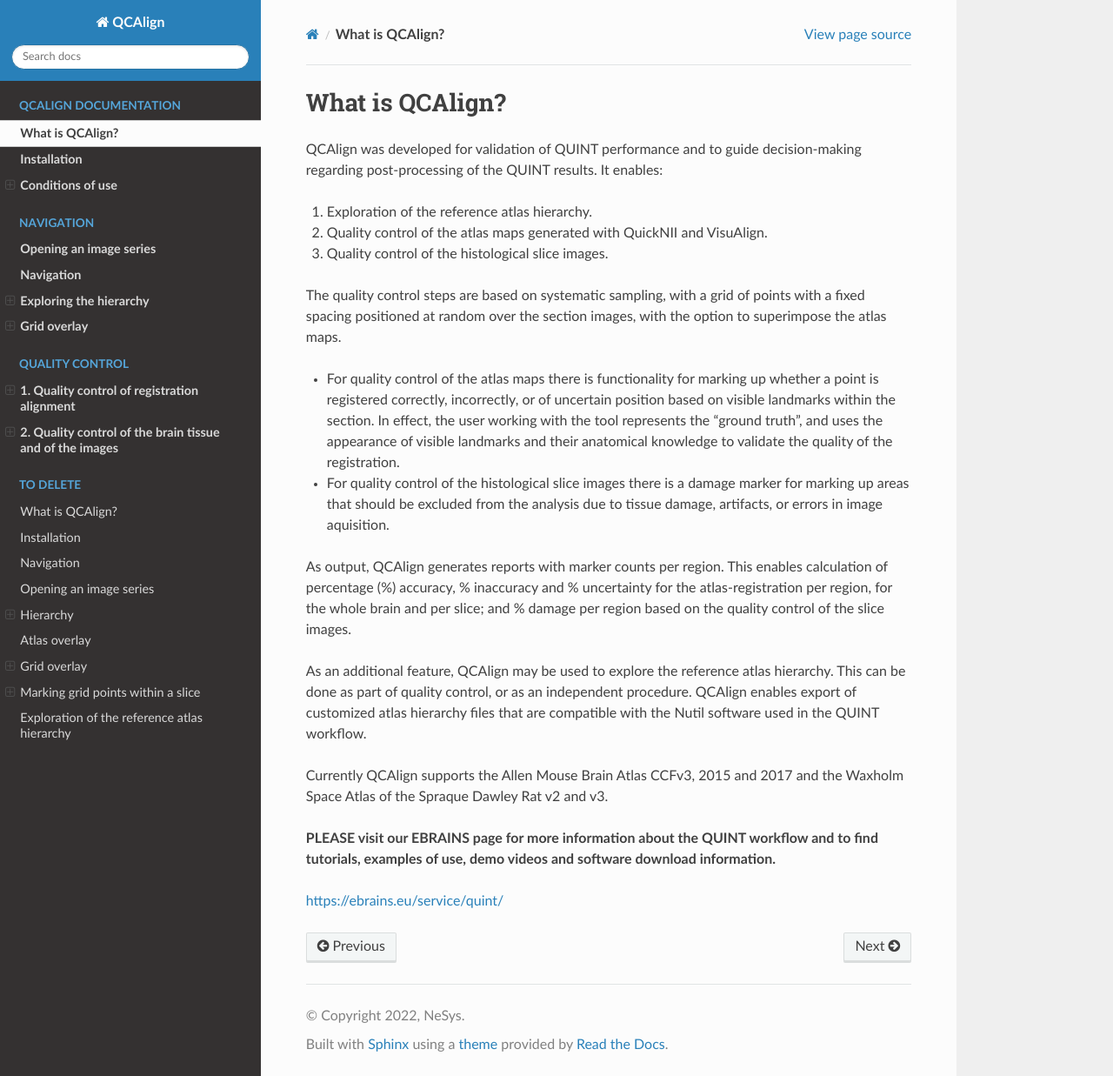
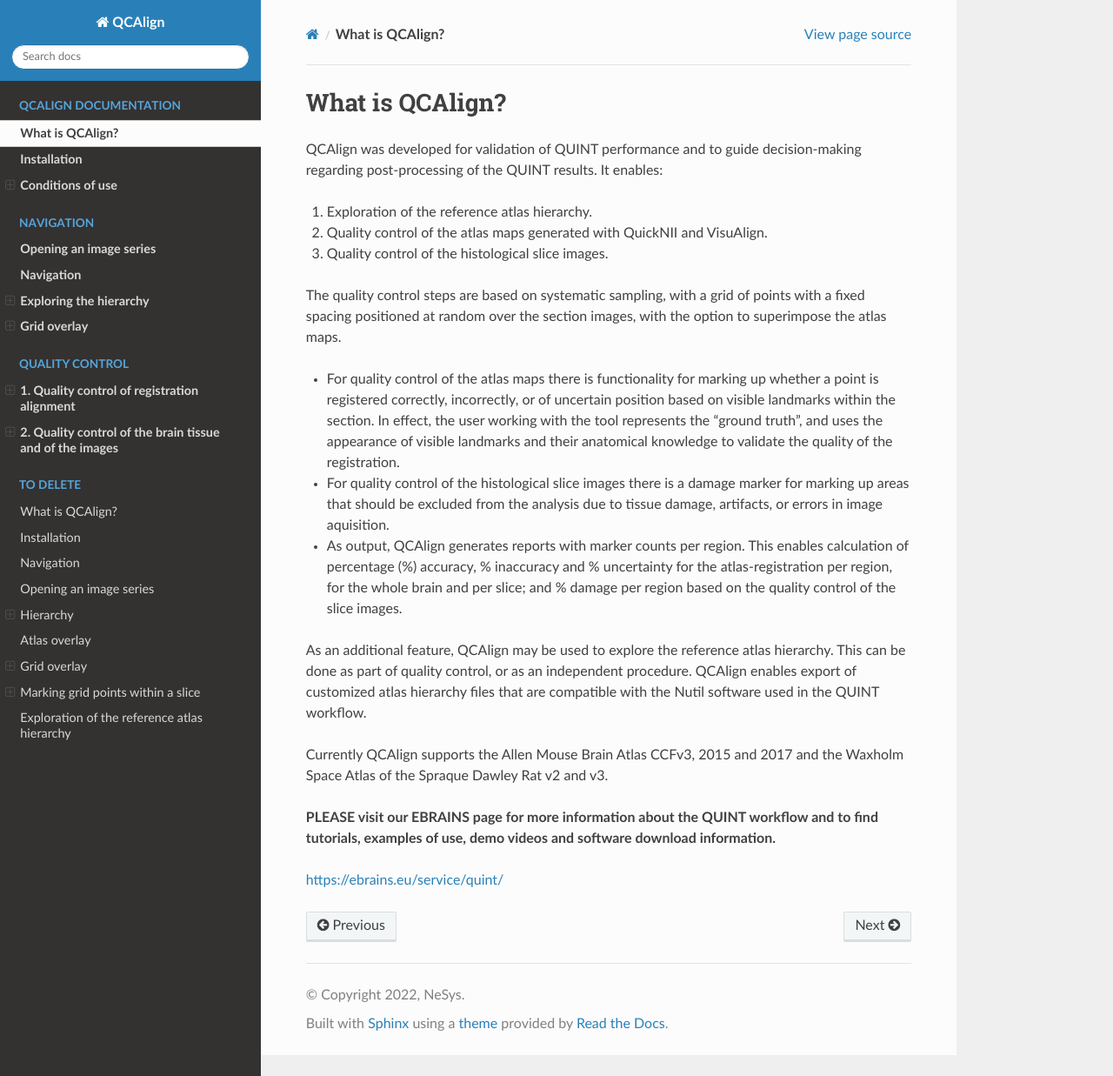
Before and after one commit to Neural-Systems-at-UIO/QCAlign, a Sphinx documentation site: the page built from docs/introduction.rst, in a window 1280 px wide and 1237 px high. Shown: the whole window at 87% size. Built offline with Sphinx 7.4.7 and the Read the Docs theme 2.0.0, drawn with Linux system fonts in a browser that asks for light colours; pages that are not in the unit, such as notebooks, are missing from menus.

Commit message:
Update introduction.rst

```diff
--- a/docs/introduction.rst
+++ b/docs/introduction.rst
@@ -15,7 +15,7 @@
 
 - For quality control of the histological slice images there is a damage marker for marking up areas that should be excluded from the analysis due to tissue damage, artifacts, or errors in image aquisition.
 
-As output, QCAlign generates reports with marker counts per region. This enables calculation of percentage (%) accuracy, % inaccuracy and % uncertainty for the atlas-registration per region, for the whole brain and per slice; and % damage per region based on the quality control of the slice images.
+- As output, QCAlign generates reports with marker counts per region. This enables calculation of percentage (%) accuracy, % inaccuracy and % uncertainty for the atlas-registration per region, for the whole brain and per slice; and % damage per region based on the quality control of the slice images.
 
 As an additional feature, QCAlign may be used to explore the reference atlas hierarchy. This can be done as part of quality control, or as an independent procedure. QCAlign enables export of customized atlas hierarchy files that are compatible with the Nutil software used in the QUINT workflow.
 
```
